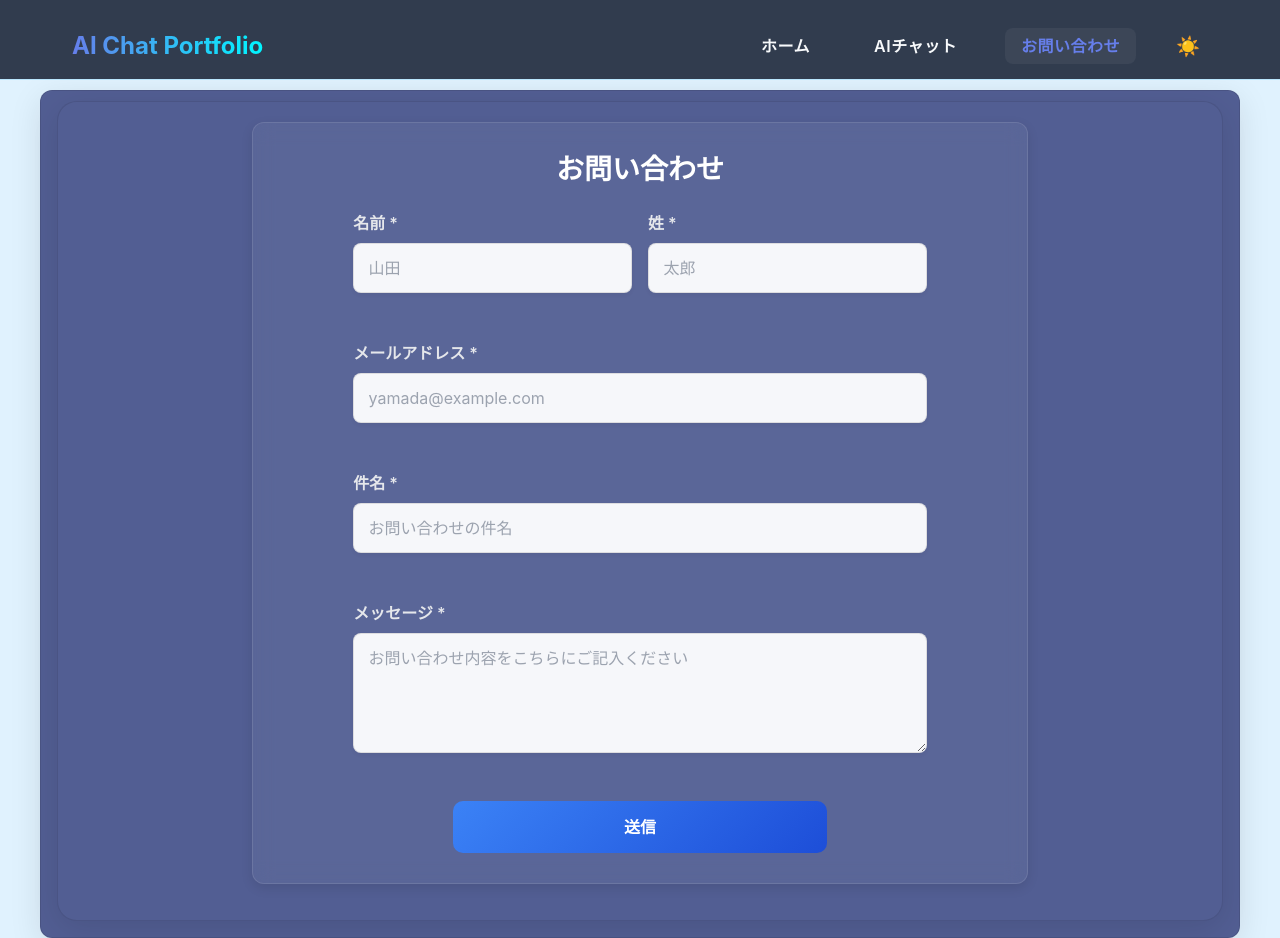
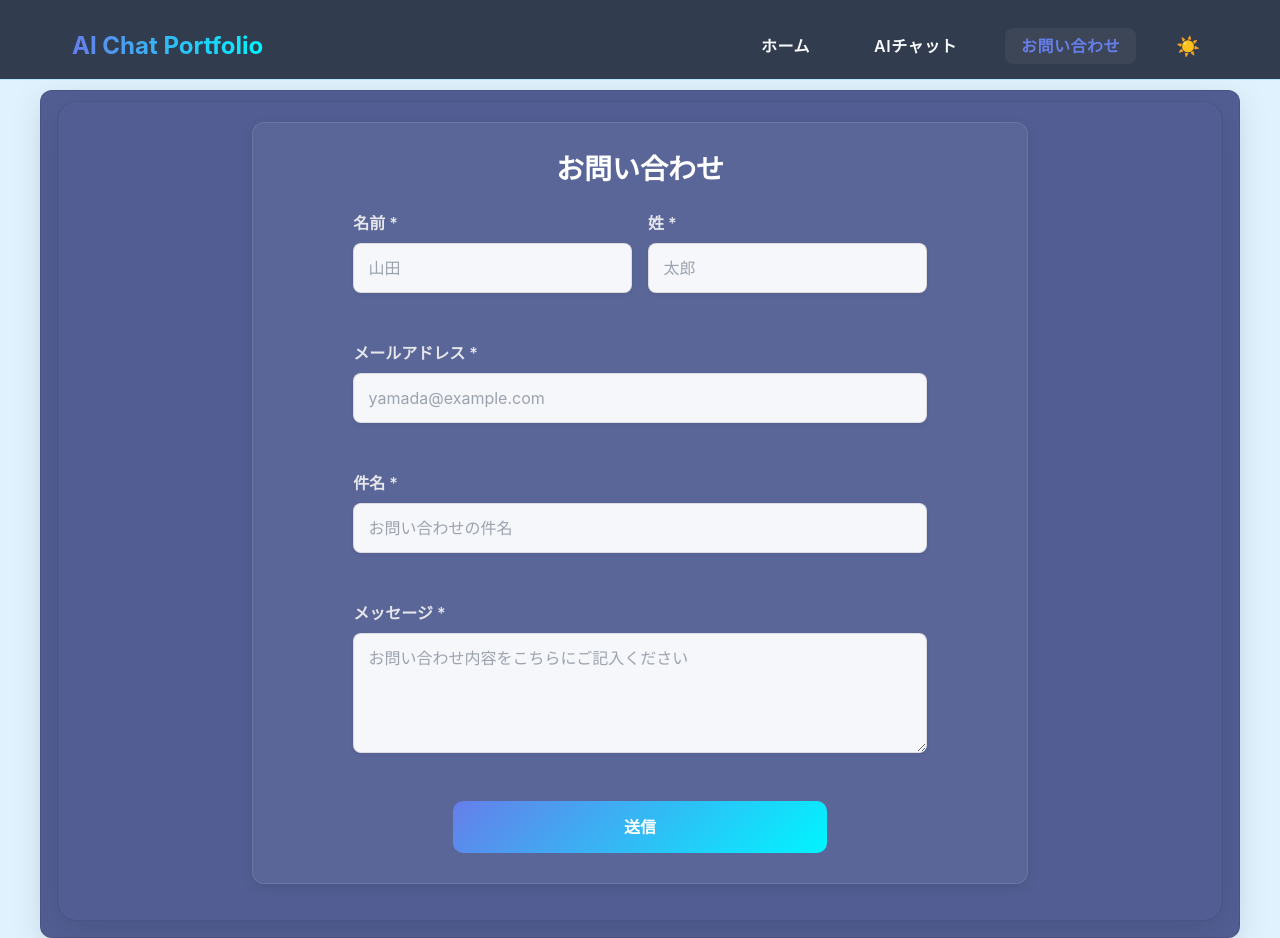
Before and after one commit to yusuke122/react-portfolio-ai-chat, a React (Vite) app: page /#/contact in a window 1280 px wide. Built offline with nearby package versions, Linux system fonts and the light colour scheme.

Commit message:
Update Contact.scss

```diff
--- a/src/components/Contact/Contact.scss
+++ b/src/components/Contact/Contact.scss
@@ -273,14 +273,7 @@
     color: #fca5a5; /* 明るい赤色 */
   }
 
-  .submit-button {
-    background: linear-gradient(135deg, #3b82f6, #1d4ed8);
-    color: white;
-
-    &:hover:not(:disabled) {
-      box-shadow: 0 4px 12px rgba(59, 130, 246, 0.4);
-    }
-  }
+  // submit-buttonは常にダークテーマのデザインを維持（削除）
 }
 
 [data-theme='light'] .success-section,
```
